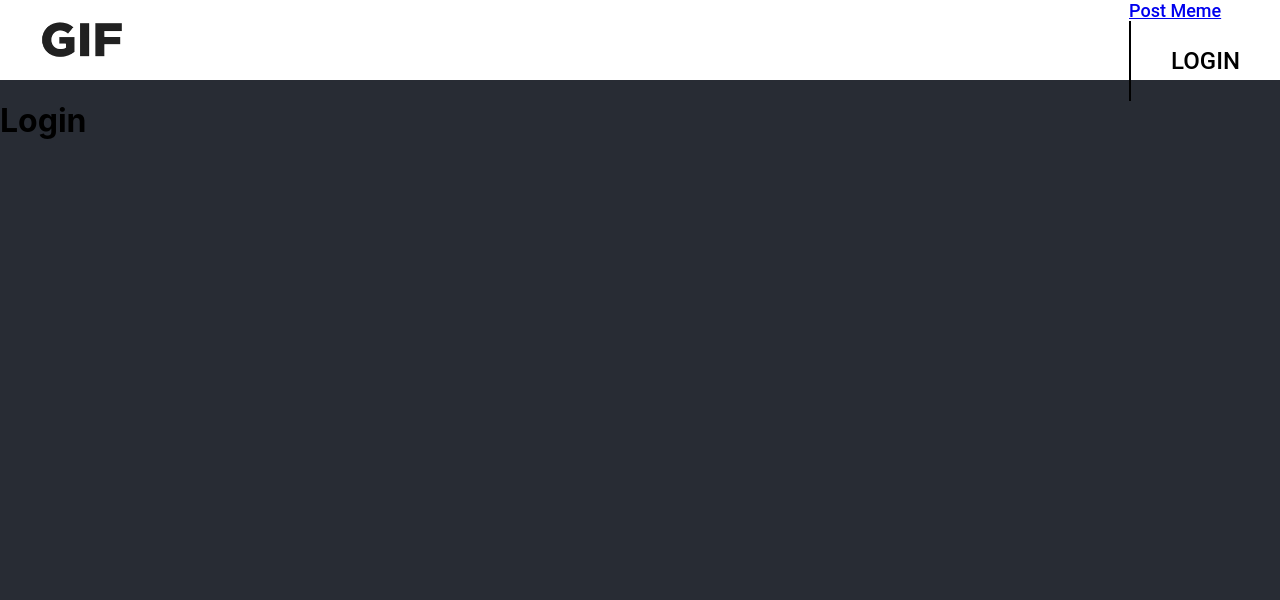
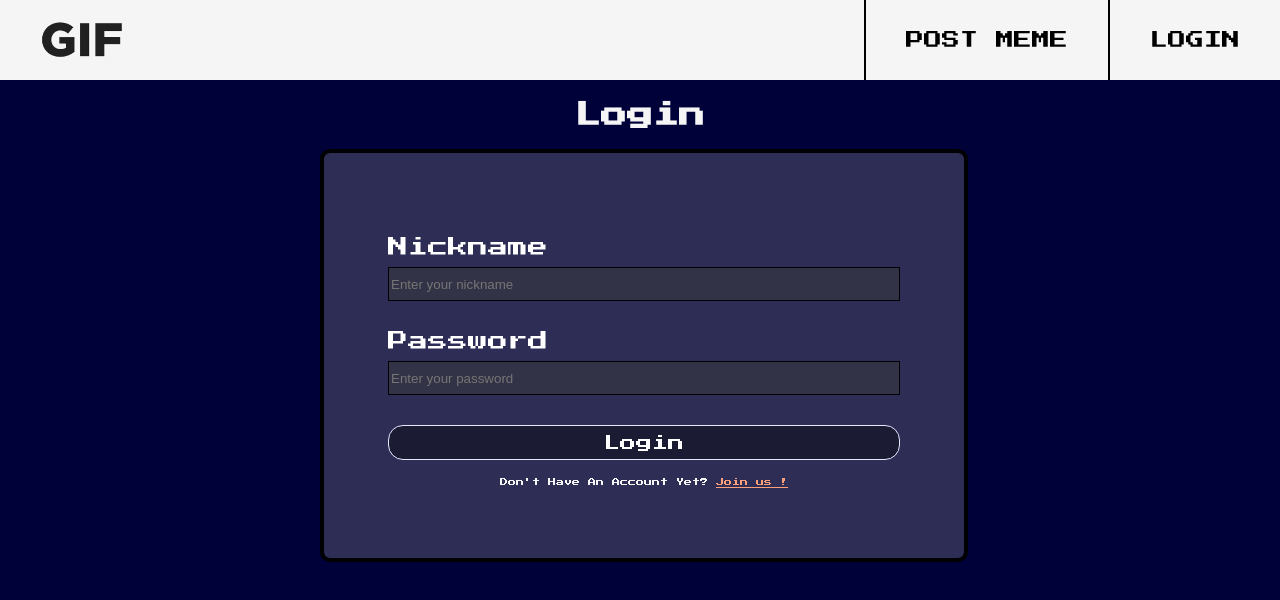
Before and after one commit to bjanik/meme_lib_MERN, a React (Create React App) app in the folder front/: page /login in a window 1280 px wide. Shown: the top 600 px of the page. Built offline with nearby package versions, Linux system fonts and the light colour scheme.

Commit message:
add login form, register form and upload form

```diff
--- a/front/package.json
+++ b/front/package.json
@@ -3,6 +3,9 @@
   "version": "0.1.0",
   "private": true,
   "dependencies": {
+    "@fortawesome/fontawesome-svg-core": "^1.2.35",
+    "@fortawesome/free-solid-svg-icons": "^5.15.3",
+    "@fortawesome/react-fontawesome": "^0.1.14",
     "@testing-library/jest-dom": "^5.11.4",
     "@testing-library/react": "^11.1.0",
     "@testing-library/user-event": "^12.1.10",
--- a/front/public/index.html
+++ b/front/public/index.html
@@ -29,6 +29,9 @@
   <body>
     <noscript>You need to enable JavaScript to run this app.</noscript>
     <div id="root"></div>
+
+    <link rel="preconnect" href="https://fonts.gstatic.com">
+    <link href="https://fonts.googleapis.com/css2?family=Press+Start+2P&display=swap" rel="stylesheet">
     <!--
       This HTML file is a template.
       If you open it directly in the browser, you will see an empty page.
--- /dev/null
+++ b/front/src/component/login_register/login.css
@@ -0,0 +1,110 @@
+#login_container{
+    width: 50%;
+    margin: auto;
+
+    font-family: 'Press Start 2P', cursive;
+}
+
+.title{
+    text-align: center;
+    color: whitesmoke;
+    font-size: 26px;
+}
+#login_form{
+    display: flex;
+    flex-direction: column;
+    justify-content: center;
+    align-items: center;
+    padding: 10%;
+    width: 80%;
+    background: rgba(145, 145, 145, 0.3);
+    border: 4px solid black ;
+    border-radius: 10px;
+    -webkit-border-radius: 10px;
+    -moz-border-radius: 10px;
+    -ms-border-radius: 10px;
+    -o-border-radius: 10px;
+}
+
+.form_group{
+    display: flex;
+    flex-direction: column;
+    width: 100%;
+    margin: 10px;
+}
+
+.form_group label{
+    font-size: 20px;
+    margin: 10px 0px;
+    color: white;
+}
+
+.form_input{
+    height: 30px;
+    background: rgba(59, 59, 59, 0.5);
+    border: 1px solid black;
+    color: whitesmoke;
+}
+
+input[type="submit"]{
+    font-family: 'Press Start 2P', cursive;
+    text-decoration: none;
+    height: 35px;
+    border: 1px solid rgb(231, 232, 255);
+    border-radius: 15px;
+    margin-top: 10px;
+    background: rgba(0, 0, 0, .4);
+    cursor: pointer;
+    font-size: 16px;
+    color: white;
+    position: relative;
+    overflow: hidden;
+    -webkit-border-radius: 15px;
+    -moz-border-radius: 15px;
+    -ms-border-radius: 15px;
+    -o-border-radius: 15px;
+    transition: .6s;
+    -webkit-transition: .6s;
+    -moz-transition: .6s;
+    -ms-transition: .6s;
+    -o-transition: .6s;
+   }
+
+   input[type="submit"]:hover {
+    box-shadow: 1px 1px 25px 10px rgba(225, 225, 255, 0.4);
+  }
+
+  input[type="submit"]:before {
+    content: "";
+    position: absolute;
+    top: 0;
+    left: -100%;
+    width: 100%;
+    height: 100%;
+    background: linear-gradient(
+      120deg,
+      transparent,
+      rgba(210, 211, 250, 0.4),
+      transparent
+    );
+    transition: all 650ms;
+  }
+
+  input[type="submit"]:hover:before {
+    left: 100%;
+  }
+
+.form_link{
+    font-size: 8px;
+    color: whitesmoke;
+}
+
+.form_link a {
+    text-decoration:underline;
+    color: lightsalmon;
+
+}
+
+/* .form_link a:hover{
+    color
+} */
--- a/front/src/component/login_register/login.tsx
+++ b/front/src/component/login_register/login.tsx
@@ -1,5 +1,7 @@
 import React from 'react';
-// import Subnav from './subnav';
+import './login.css';
+import { Link } from 'react-router-dom';
+
 
 
 
@@ -9,12 +11,28 @@ import React from 'react';
 function Login() {
 
   return(
+    <div className="global_container">
+      <div id='login_container'>
 
-    <div>
-          {/* <Subnav /> */}
-          <h1>Login</h1>
+            <h2 className="title">Login</h2>
+
+        <form id="login_form" action="POST">
+          <div className="form_group">
+            <label htmlFor="nickname">Nickname</label>
+            <input className="form_input" type="text" name="nickname" placeholder="Enter your nickname" id=""/>
+          </div>
+          <div className="form_group">
+          <label htmlFor="password">Password</label>
+            <input className="form_input" type="password" placeholder="Enter your password" name="password" id=""/>
+          </div>
+          <div className="form_group">
+            <input className="form_input" type="submit" value="Login"/>
+          </div>
+
+          <p className="form_link">Don't Have An Account Yet? <Link className="" to="/register">Join us !</Link></p>
+        </form>
+      </div>
     </div>
-
            );
 
 }
--- a/front/src/component/login_register/register.tsx
+++ b/front/src/component/login_register/register.tsx
@@ -1,5 +1,6 @@
 import React from 'react';
-// import Subnav from './subnav';
+import './login.css';
+import { Link } from 'react-router-dom';
 
 
 
@@ -9,12 +10,36 @@ import React from 'react';
 function Register() {
 
   return(
+    <div className="global_container">
+    <div id='login_container'>
 
-    <div>
-          {/* <Subnav /> */}
-          <h1>register</h1>
+          <h2 className="title">Register</h2>
+
+      <form id="login_form" action="POST">
+        <div className="form_group">
+          <label htmlFor="email">Email</label>
+          <input className="form_input" type="email" name="email" placeholder="Enter your email" id=""/>
+        </div>
+        <div className="form_group">
+          <label htmlFor="nickname">Nickname</label>
+          <input className="form_input" type="text" name="nickname" placeholder="Enter your nickname" id=""/>
+        </div>
+        <div className="form_group">
+        <label htmlFor="password">Password</label>
+          <input className="form_input" type="password" placeholder="Enter your password" name="password" id=""/>
+        </div>
+        <div className="form_group">
+        <label htmlFor="confirm_password">Confirm password</label>
+          <input className="form_input" type="password" placeholder="Re-enter your password" name="confirm_password" id=""/>
+        </div>
+        <div className="form_group">
+          <input className="form_input" type="submit" value="+1"/>
+        </div>
+
+        <p className="form_link">Already registered ? <Link className="" to="/login">Login !</Link></p>
+      </form>
     </div>
-
+  </div>
            );
 
 }
--- a/front/src/component/upload/upload.css
+++ b/front/src/component/upload/upload.css
@@ -0,0 +1,4 @@
+.upload_requirement{
+    font-size: 8px;
+    color: whitesmoke;
+}
--- a/front/src/component/upload/upload.tsx
+++ b/front/src/component/upload/upload.tsx
@@ -1,4 +1,6 @@
 import React from 'react';
+import "./upload.css";
+import "../login_register/login.css";
 
 
 
@@ -9,11 +11,27 @@ function Upload() {
 
   return(
 
-    <form action="">
-        <input type="file" name="" id=""/>
-        <input type="button" value="Upload"/>
-    </form>
-           );
+    <div className="global_container">
+    <div id='login_container'>
+
+          <h2 className="title">Upload</h2>
+
+      <form id="login_form" action="POST">
+        <div className="form_group">
+          <label htmlFor="upload">Upload</label>
+          <input type="file" name="upload" id=""/>
+          <p className="upload_requirement">Accepted format are : JPEG, PNG, GIF</p>
+          <p className="upload_requirement">Max size: 5mb</p>
+        </div>
+
+        <div className="form_group">
+          <input className="form_input" type="submit" value="Upload"/>
+        </div>
+
+      </form>
+    </div>
+  </div>
+  );
 
 }
 
--- a/front/src/index.css
+++ b/front/src/index.css
@@ -5,10 +5,15 @@ body {
     sans-serif;
   -webkit-font-smoothing: antialiased;
   -moz-osx-font-smoothing: grayscale;
-  background-color: #282c34;
+  background-color: rgb(1, 1, 58);
 }
 
 code {
   font-family: source-code-pro, Menlo, Monaco, Consolas, 'Courier New',
     monospace;
 }
+
+.global_container{
+  padding-top: 80px;
+  width: 100%;
+}
--- a/front/src/nav.css
+++ b/front/src/nav.css
@@ -1,12 +1,14 @@
 #nav{
-    background: white;
+    background: whitesmoke;
+    width: 100%;
+    position: fixed;
     display: flex;
+    flex-direction: row;
     justify-content: space-between;
     height: 80px;
     color: black !important;
-    font-family: "Roboto", "Helvetica", "Arial", sans-serif;
-    font-size: 18px;
-    font-weight: 500;
+    font-family: 'Press Start 2P', cursive;
+    margin-bottom: 80px;
 }
 
 #logo{
@@ -18,12 +20,18 @@
     margin: 0px 20px;
 } */
 
-.login_link{
+.nav_link_right{
+    display: flex;
+    flex-direction: row;
+
+}
+
+.login_link, .upload_link{
     display: block;
     text-decoration: none;
     color: black;
     line-height: 80px;
-    font-size: 24px;
+    font-size: 18px;
     text-transform: uppercase;
     padding: 0px 40px;
     border-left: 2px solid black;
@@ -34,6 +42,10 @@
     -o-transition: 1s;
 }
 
+.upload_link:hover{
+    background: yellow;
+}
+
 .login_link:hover{
     background: grey;
 }
--- a/front/src/nav.tsx
+++ b/front/src/nav.tsx
@@ -1,23 +1,17 @@
 import React from 'react';
 import './nav.css';
 import { Link } from 'react-router-dom';
-import logogif  from './logogif.gif';
-
-
-
 
 
 function Nav() {
 
     return(
-
         <nav id="nav">
                     <Link className="nav_link" to="/home"><img id="logo" src="giflogo.gif" alt="Home"/></Link>
-                <div>
-                <Link className="nav_link" to="/upload">Post Meme</Link>
+                    <div className="nav_link_right">
+                        <Link className="nav_link upload_link" to="/upload">Post Meme</Link>
                         <Link className="nav_link login_link" to="/login">Login</Link>
                     </div>
-
         </nav>
     );
 
--- a/front/src/routes.tsx
+++ b/front/src/routes.tsx
@@ -4,7 +4,6 @@ import Nav from './nav';
 import Login from './component/login_register/login';
 import Register from './component/login_register/register';
 import Upload from './component/upload/upload'
-
 import { Route, Switch, Redirect } from 'react-router-dom';
 
 export const Routes = () => {
```
Also changed, not shown: 2 other files (tests, documents, lock files or other folders). Lines whose indentation alone changed are shown as unchanged.
